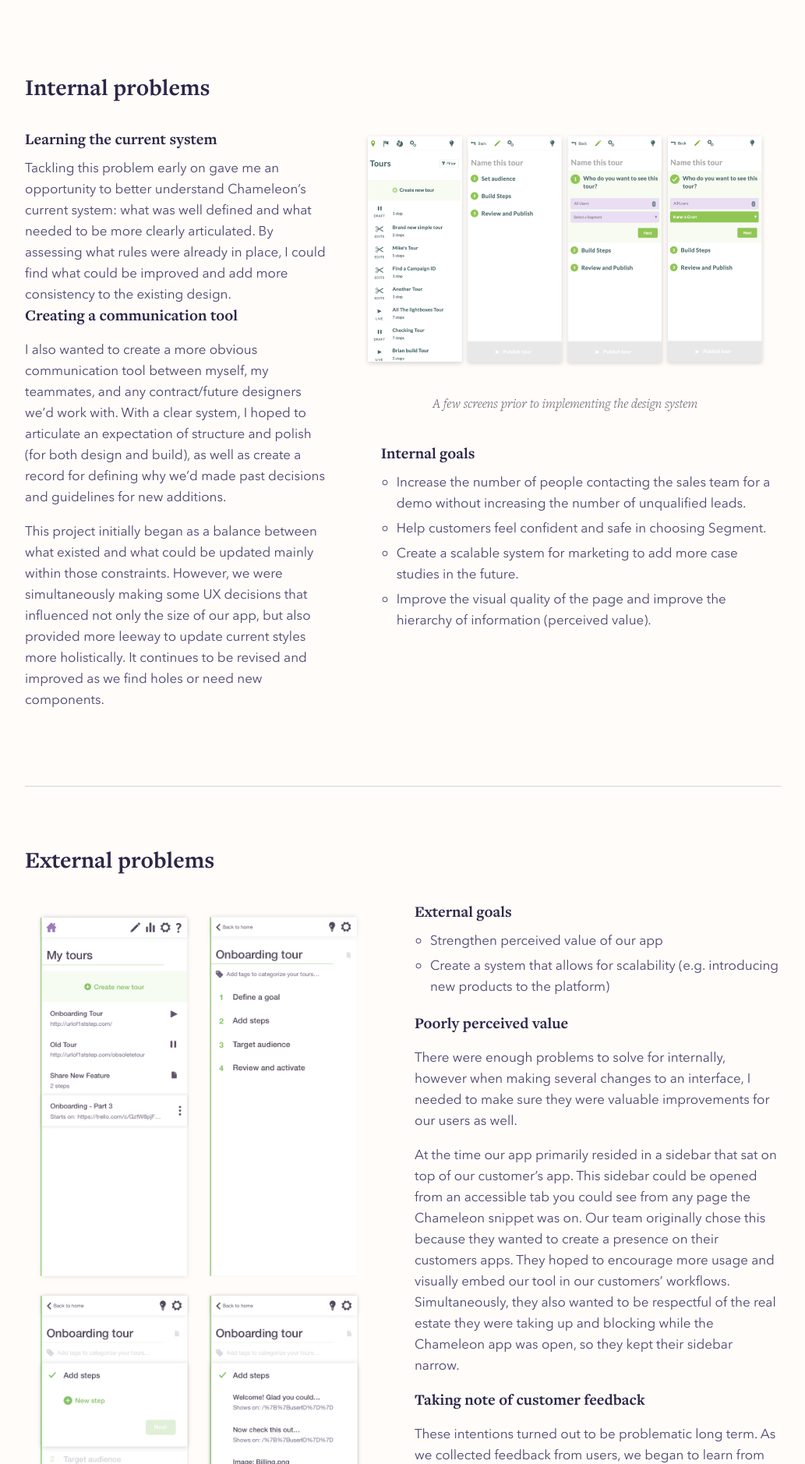
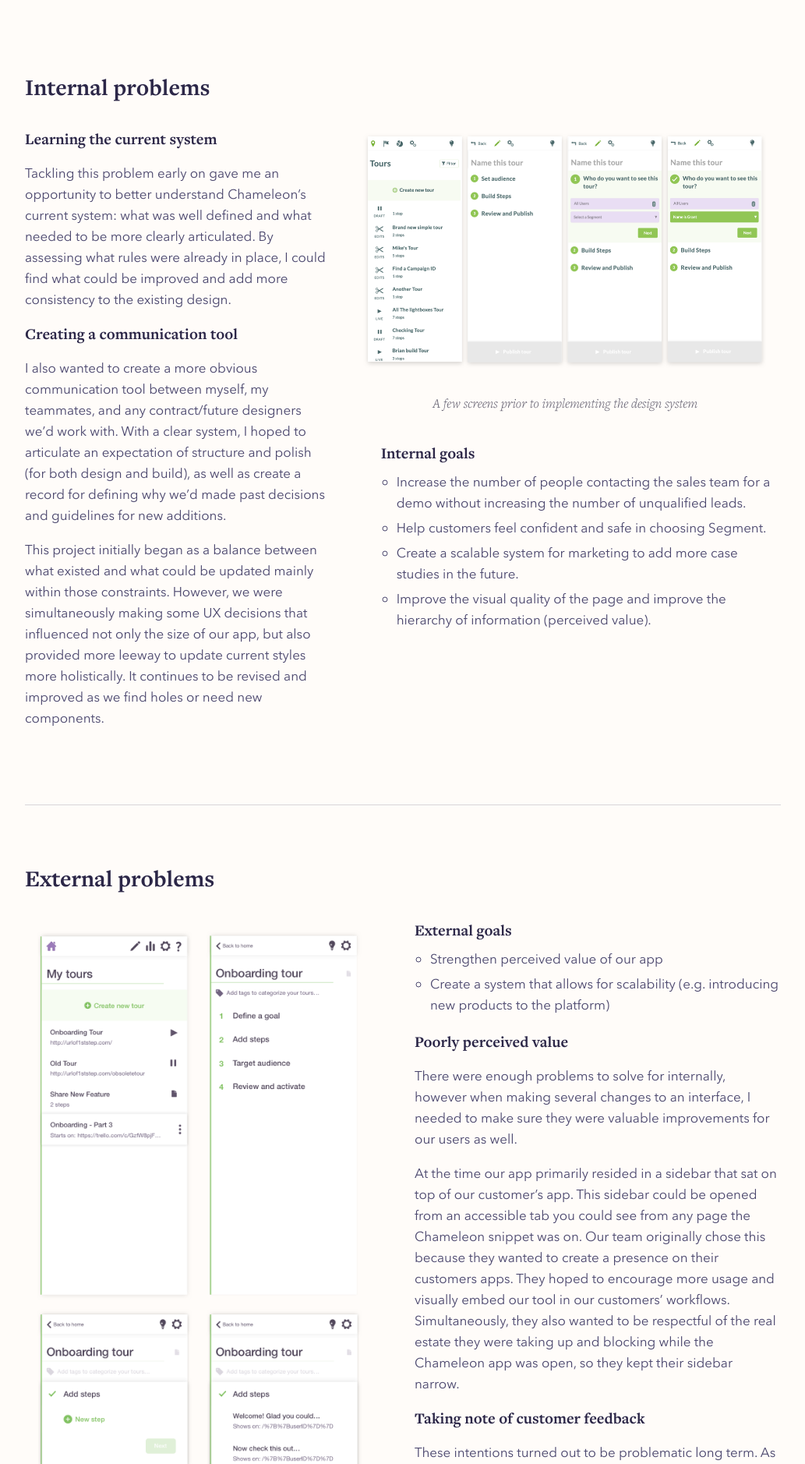
Before and after one commit to jessbottali/jessicabottali.com, a Jekyll site: the page built from projects/chameleon-design-system/index.html, in a window 1280 px wide. Shown: the part 1078-2956 px from the top of the page at 78% size, without its empty margins (123-1156 px from the left). Built offline with Jekyll 4.4.1, drawn with Linux system fonts in a browser that asks for light colours; comment, search, counter and statistics services are not loaded.

Commit message:
Update index.html

```diff
--- a/projects/chameleon-design-system/index.html
+++ b/projects/chameleon-design-system/index.html
@@ -21,7 +21,7 @@
           <div class="Catalog-content">
 
             <h3 class="ProjectImage-title m0 mb2">Learning the current system</h3>
-            <p class="m0">Tackling this problem early on gave me an opportunity to better understand Chameleon’s current system: what was well defined and what needed to be more clearly articulated. By assessing what rules were already in place, I could find what could be improved and add more consistency to the existing design.</p>
+            <p>Tackling this problem early on gave me an opportunity to better understand Chameleon’s current system: what was well defined and what needed to be more clearly articulated. By assessing what rules were already in place, I could find what could be improved and add more consistency to the existing design.</p>
 
             <h3 class="ProjectImage-title m0 mb2">Creating a communication tool</h3>
             <p>I also wanted to create a more obvious communication tool between myself, my teammates, and any contract/future designers we’d work with. With a clear system, I hoped to articulate an expectation of structure and polish (for both design and build), as well as create a record for defining why we’d made past decisions and guidelines for new additions. </p>
```
